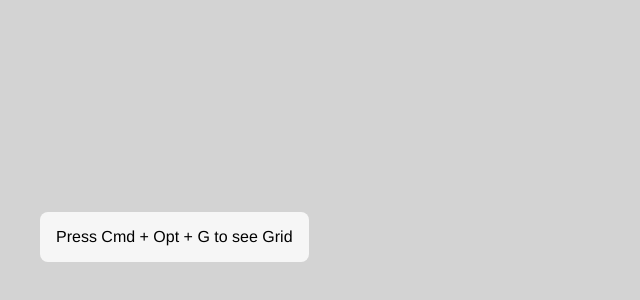
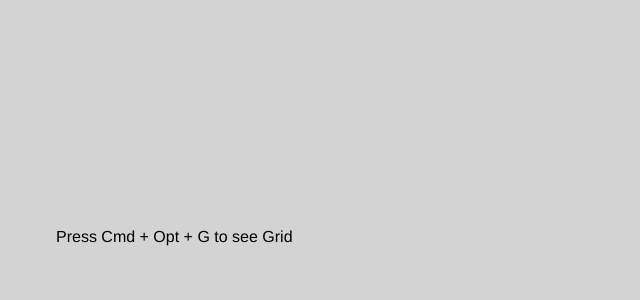
Before and after one commit to shaneharley/toggleGridLines, a plain HTML site: page index.html in a window 1280 px wide. Shown: the part 498-798 px from the top of the page, without its empty margins (0-640 px from the left). Drawn offline with Linux system fonts and the light colour scheme.

```diff
--- a/main.css
+++ b/main.css
@@ -23,7 +23,6 @@ body {
   left: 5vh;
   width: auto;
   height: auto;
-  background-color:rgba(255,255,255,.8);
   padding: 16px;
   border-radius: 8px;
 }
```
